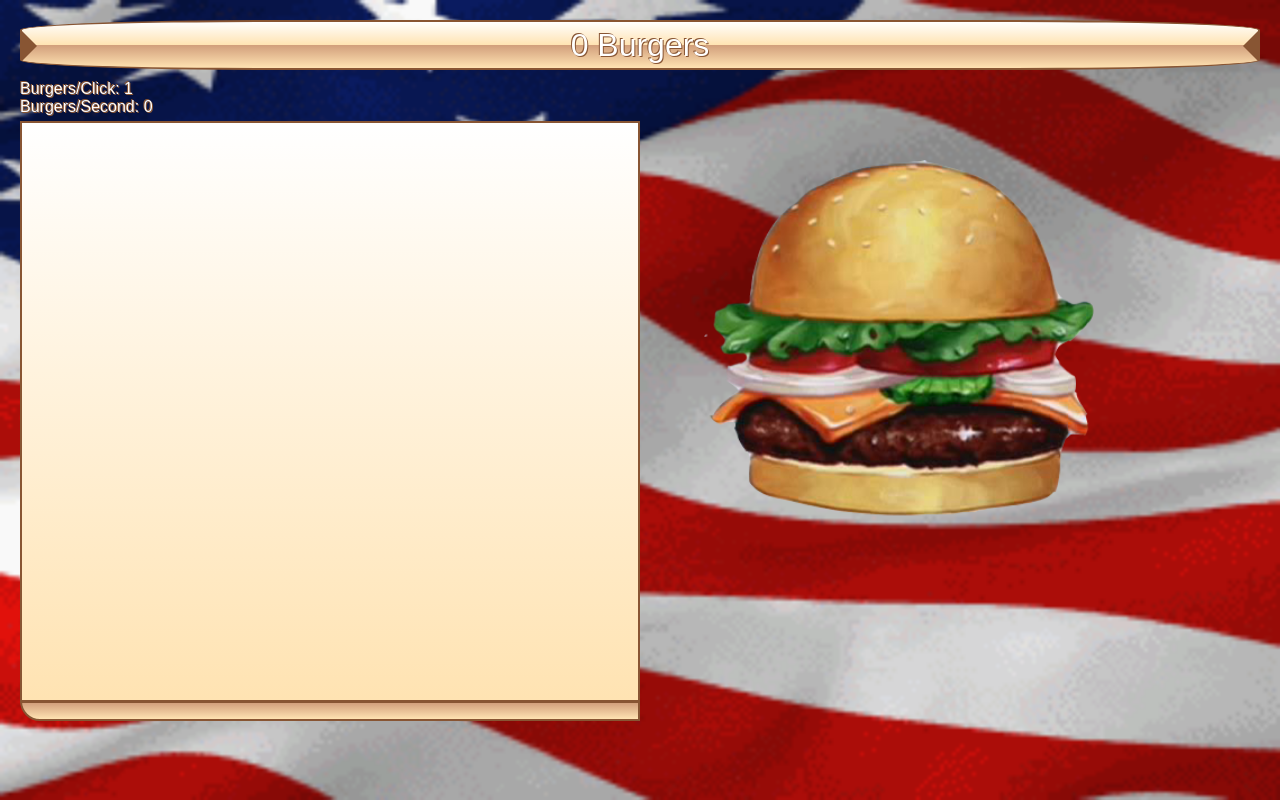
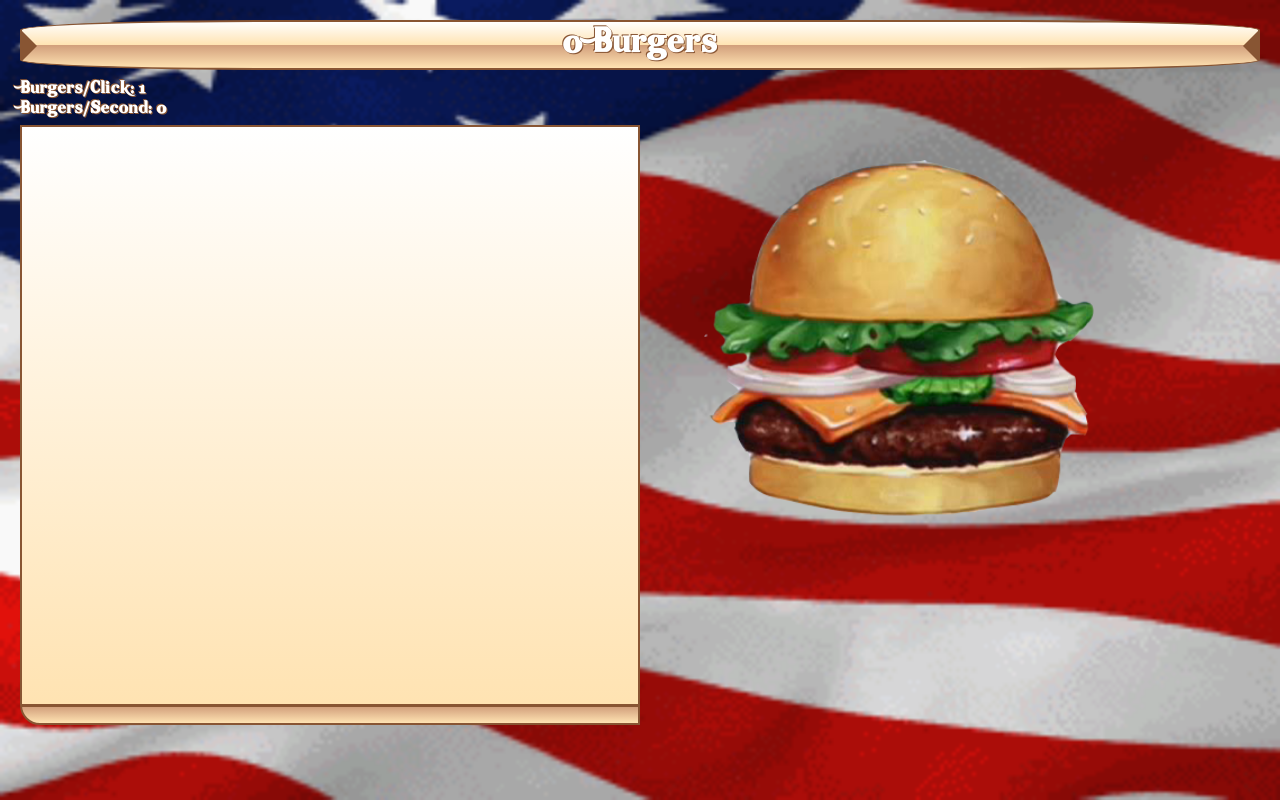
Before and after one commit to ThomasSpradling/burger_clickers, a PHP site: page / in a window 1280 px wide. Run offline with PHP 8.4, Linux system fonts and the light colour scheme.

Commit message:
Update main.css

```diff
--- a/css/main.css
+++ b/css/main.css
@@ -4,9 +4,13 @@
 	box-sizing: border-box;
 	user-select: none;
 }
+@font-face {
+	font-family: "Hot Pizza";
+	src: url("../hotpizza.ttf");
+}
 body {
 	padding: 20px;
-	font-family: arial, sans-serif;
+	font-family: "Hot Pizza";
 	overflow: hidden;
 	background: #920000;
 	background: url("../Images/flag.gif");
```
